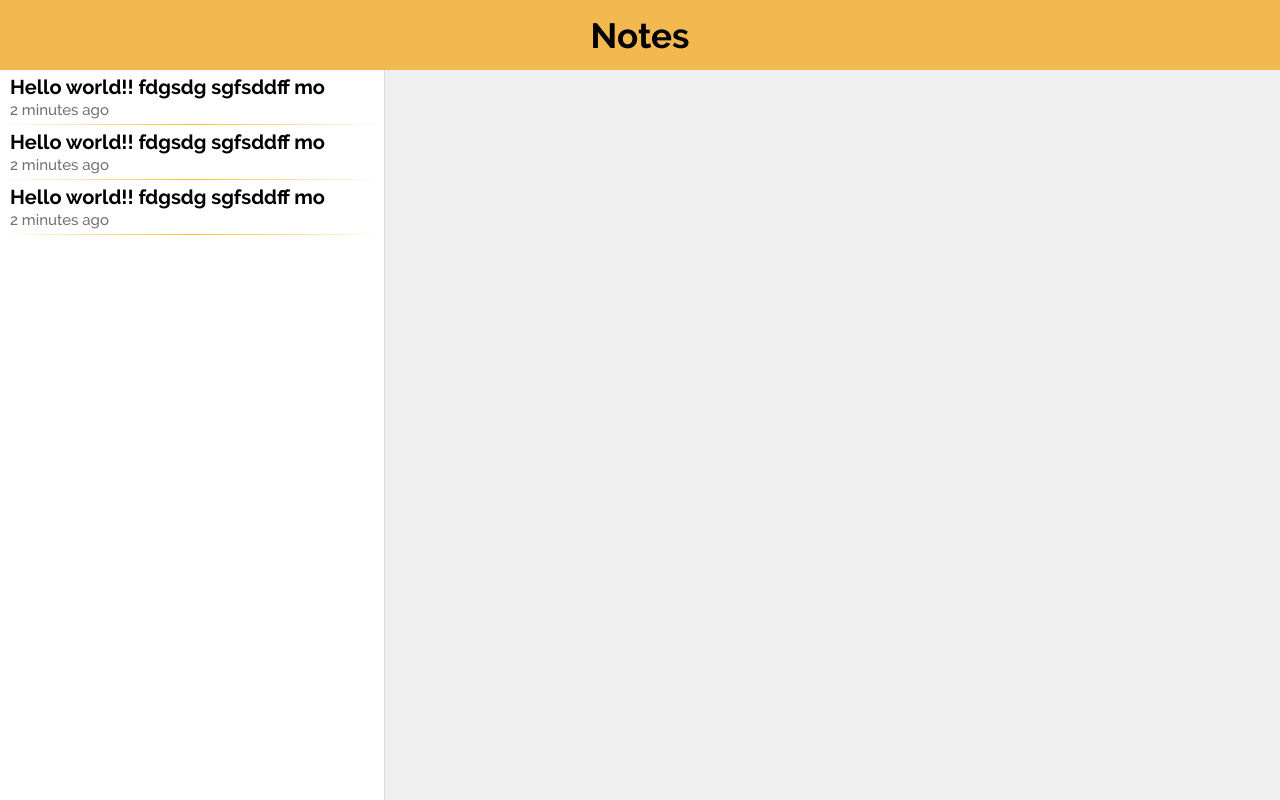
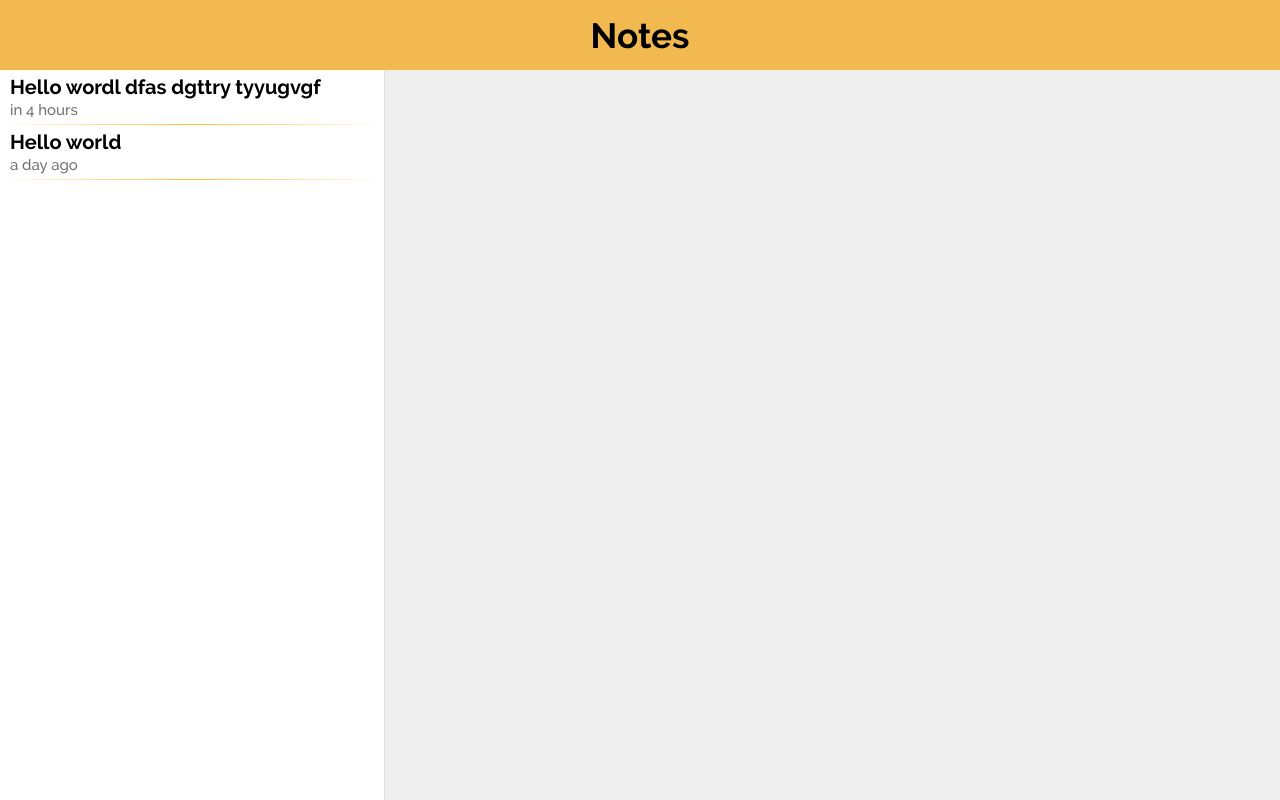
Before and after one commit to vaaips/notes-web, a Vue app: page /#/ in a window 1280 px wide. Built offline with nearby package versions, Linux system fonts and the light colour scheme.

Commit message:
Create and display notes data

```diff
--- a/src/views/Home.vue
+++ b/src/views/Home.vue
@@ -7,9 +7,9 @@
       <div class="notes">
         <div class="notes-wrapper">
           <ul>
-            <li v-for="item of [1,2,3]">
-              <h4 class="note-title">Hello world!! fdgsdg sgfsddff mo</h4>
-              <p class="time">2 minutes ago</p>
+            <li v-for="note of notes">
+              <h4 class="note-title">{{ note.text }}</h4>
+              <p class="time">{{ moment(note.date).fromNow() }}</p>
             </li>
           </ul>
         </div>
@@ -23,7 +23,19 @@
 
 <script>
 export default {
-  name: 'home'
+  name: 'home',
+  data() {
+    return {
+      notes: [
+        {'date': 1540809560841, 'text': 'Hello wordl dfas dgttry tyyugvgf'},
+        {'date': 1540709560841, 'text': 'Hello world'}
+      ]
+    }
+  },
+
+  methods: {
+
+  }
 }
 </script>
 
```
